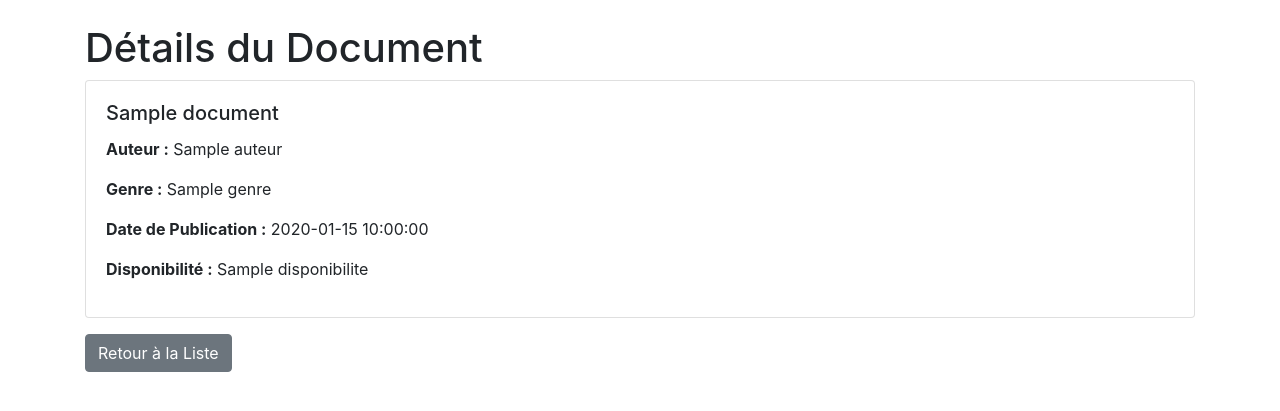
After one commit to isned/projet_mongo, a Flask app: template templates/documents/details.html in a window 1280 px wide. The commit adds this page. Shown: the top 411 px of the page. Run offline with Flask 3, Linux system fonts and the light colour scheme; the template is opened without the code that fills it: most values are stand-ins (such as "Sample title", 1, 10 or a date in 2020); some libraries are stand-ins or nearby versions.

Commit message:
some updates

```diff
--- a/app.py
+++ b/app.py
@@ -86,25 +86,54 @@ def delete_abonne_route(id):
     return jsonify(result)
 
 
-# Route pour ajouter un document
+
+# Afficher le formulaire d'ajout de document
+@app.route('/add_document', methods=['GET'])
+def show_add_document_form():
+    return render_template('documents/ajouter.html')
+
+# Ajouter un document via POST
 @app.route('/add_document', methods=['POST'])
 def add_document_route():
-    data = request.get_json()
+    # Récupérer les données du formulaire via request.form
+    titre = request.form['titre']
+    auteur = request.form['auteur']
+    genre = request.form['genre']
+    date_publication = request.form['date_publication']
+    disponibilite = request.form['disponibilite']
+
+    # Préparer les données du document
+    data = {
+        'titre': titre,
+        'auteur': auteur,
+        'genre': genre,
+        'date_publication': date_publication,
+        'disponibilite': disponibilite
+    }
+
+    # Ajouter le document à la base de données
     result = document.add_document(data, mongo)
-    return jsonify(result)
+
+    # Rediriger vers la page de liste des documents après ajout
+    return redirect('/documents')
 
 @app.route('/documents', methods=['GET'])
 def documents_lister():
     documents = document.get_documents(mongo)  # Récupère tous les documents
     return render_template('documents/lister.html', documents=documents)
 
+
+
+
 # Route pour récupérer un document par ID
-@app.route('/documents/<id>', methods=['GET'])
-def get_document_by_id_route(id):
-    document = document.get_document_by_id(id, mongo)
-    if document:
-        return jsonify(document)
-    return jsonify({"message": "Document non trouvé"}), 404
+@app.route('/documents/<id>/', methods=['GET'])
+def show_document_details(id):
+    # Appeler la fonction du module 'document' pour récupérer un document
+    doc = document.get_document_by_id(id, mongo)  # Renommer la variable pour éviter le conflit
+    if doc:
+        return render_template('documents/details.html', document=doc)  # Afficher la page de détails
+    else:
+        return "Document non trouvé", 404  # Si le document n'est pas trouvé
 
 # Route pour mettre à jour un document
 '''@app.route('/documents/<id>', methods=['PUT'])
@@ -113,6 +142,12 @@ def update_document_route(id):
     result = document.update_document(id, data, mongo)
     return jsonify(result)'''
 
+# Route pour mettre à jour un document
+@app.route('/documents/<id>/update', methods=['POST'])
+def update_document(id):
+    data = request.form  # Récupérer les données envoyées via le formulaire
+    result = document.update_document(id, data, mongo)
+    return redirect('/documents')  # Rediriger vers la liste des documents après modification
 
 @app.route('/documents/<id>/', methods=['PUT'])
 def update_document_route(id):
--- /dev/null
+++ b/templates/documents/details.html
@@ -0,0 +1,30 @@
+<!DOCTYPE html>
+<html lang="fr">
+<head>
+    <meta charset="UTF-8">
+    <meta name="viewport" content="width=device-width, initial-scale=1.0">
+    <title>Détails du Document</title>
+    <!-- Inclure Bootstrap ou autres styles si nécessaire -->
+    <link rel="stylesheet" href="https://maxcdn.bootstrapcdn.com/bootstrap/4.5.2/css/bootstrap.min.css">
+</head>
+<body>
+
+<div class="container mt-4">
+    <h1>Détails du Document</h1>
+    <div class="card">
+        <div class="card-body">
+            <!-- Afficher les informations du document -->
+            <h5 class="card-title">{{ document.titre }}</h5>
+            <p><strong>Auteur :</strong> {{ document.auteur }}</p>
+            <p><strong>Genre :</strong> {{ document.genre }}</p>
+            <p><strong>Date de Publication :</strong> {{ document.date_publication }}</p>
+            <p><strong>Disponibilité :</strong> {{ document.disponibilite }}</p>
+        </div>
+    </div>
+
+    <!-- Retour à la liste des documents -->
+    <a href="/documents" class="btn btn-secondary mt-3">Retour à la Liste</a>
+</div>
+
+</body>
+</html>
--- a/templates/documents/lister.html
+++ b/templates/documents/lister.html
@@ -31,7 +31,7 @@
                 <td>{{ doc.date_publication }}</td>
                 <td>{{ doc.disponibilite }}</td>
                 <td>
-                    <a href="/documents/{{ doc._id }}/" class="btn btn-warning btn-sm">Modifier</a>
+                    <a href="/documents/{{ doc._id }}/update" class="btn btn-warning btn-sm">Modifier</a>
                     <a href="#" class="btn btn-danger btn-sm" onclick="confirmDelete('{{ doc._id }}')">Supprimer</a>
                     <a href="/documents/{{ doc._id }}/" class="btn btn-info btn-sm">Détails</a>
                 </td>
```
Also changed, not shown: models/document.py (+14 -2 lines), templates/documents/ajouter.html (+26 -0 lines), templates/documents/modifer.html (+50 -0 lines), templates/documents/supprimer.html (deleted).
